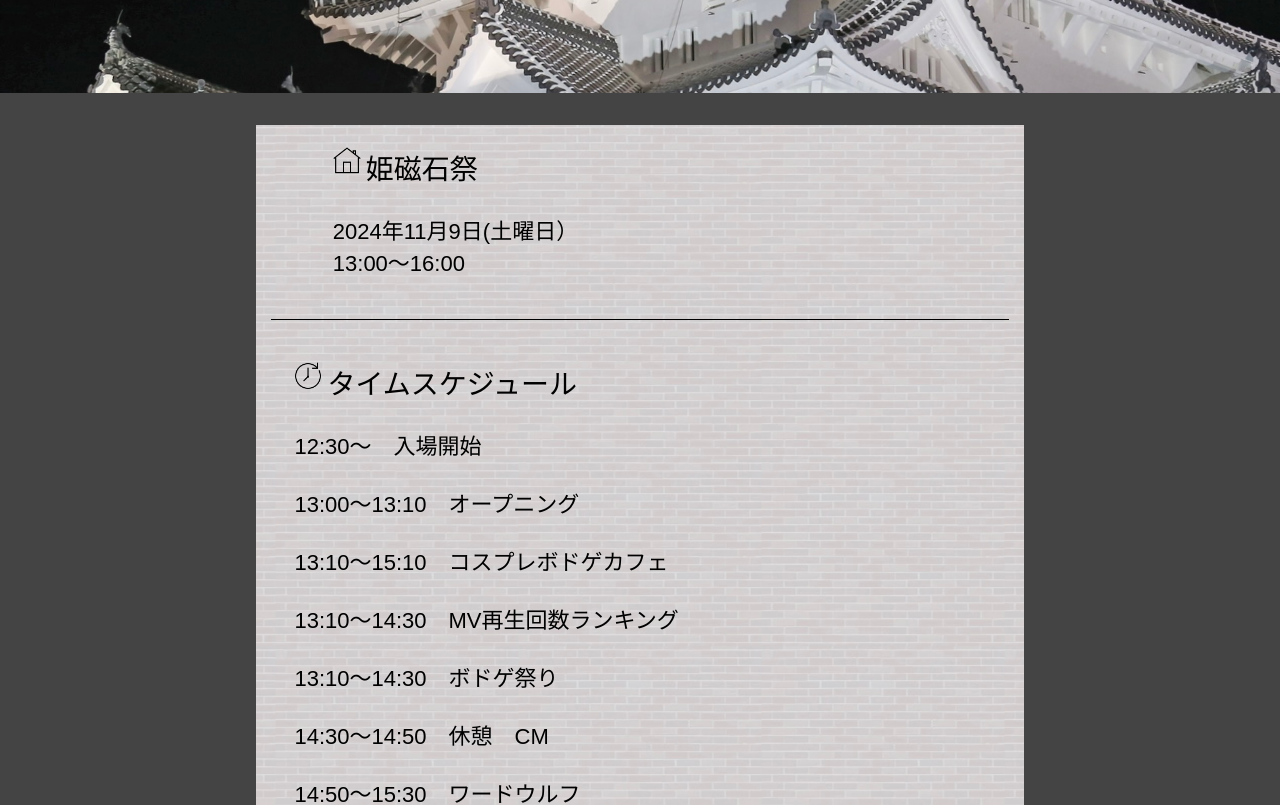
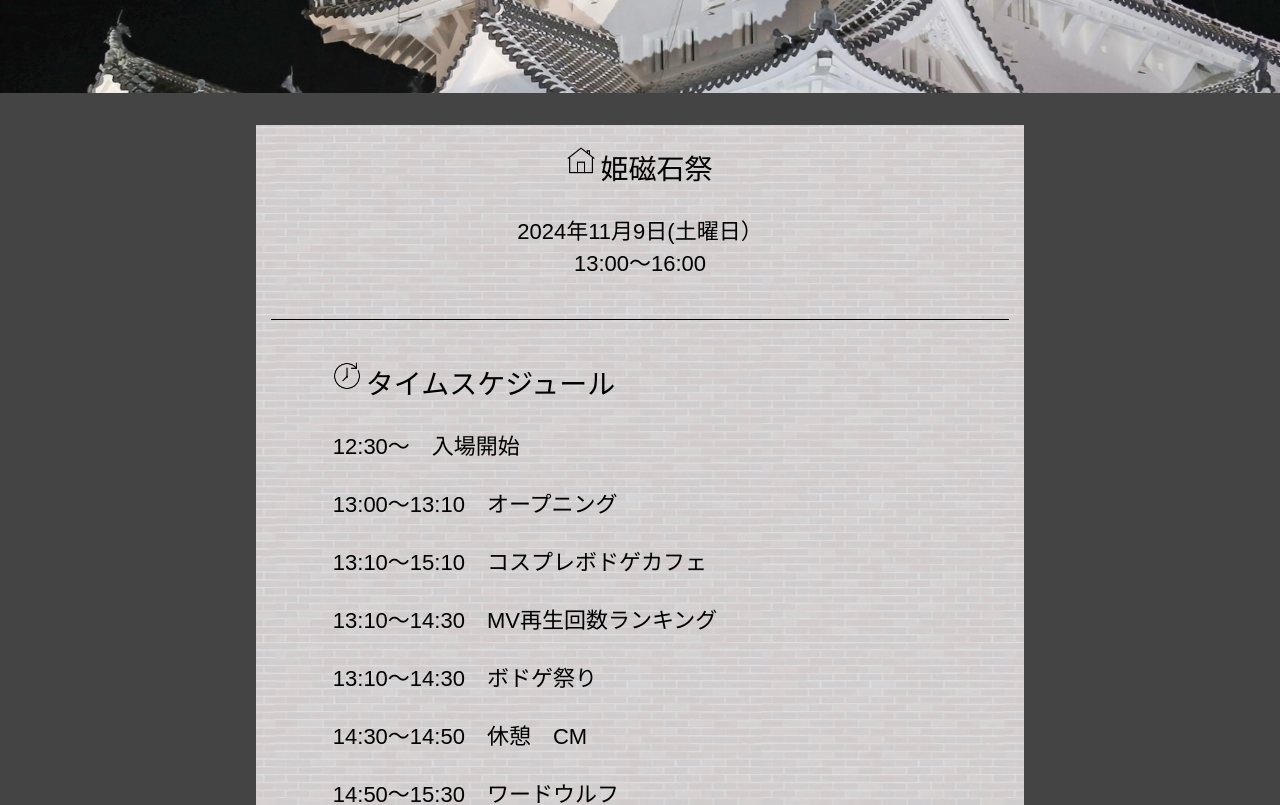
Before and after one commit to S778153/ns-himeji.2024-home, a plain HTML site: page index.html in a window 1280 px wide. Shown: the part 500-1305 px from the top of the page. Drawn offline with nearby package versions, Linux system fonts and the light colour scheme; a web font is replaced by a local one.

Commit message:
Update top.css

```diff
--- a/top.css
+++ b/top.css
@@ -373,16 +373,15 @@ screen and (min-width: 961px) {
     }
 
     .hhonbun {
-        width: 80%;
+        width: 96%;
         margin: auto;
-        text-align: left;
+        text-align: center;
         padding-top: 0.1px;
         font-family: "Myfont3", "Myfont4", 'Arial', sans-serif;
         font-size: 2.2rem;
     }
 
     .hhonbun p span {
-        text-align: center;
         font-size: 2.8rem;
     }
 
@@ -396,7 +395,7 @@ screen and (min-width: 961px) {
     }
 
     .hhonbuntime {
-        width: 90%;
+        width: 80%;
         margin: auto;
         text-align: left;
         padding-top: 0.1px;
@@ -405,6 +404,7 @@ screen and (min-width: 961px) {
     }
 
     .hhonbuntime p span {
+        text-align: center;
         font-size: 2.8rem;
     }
 
```
